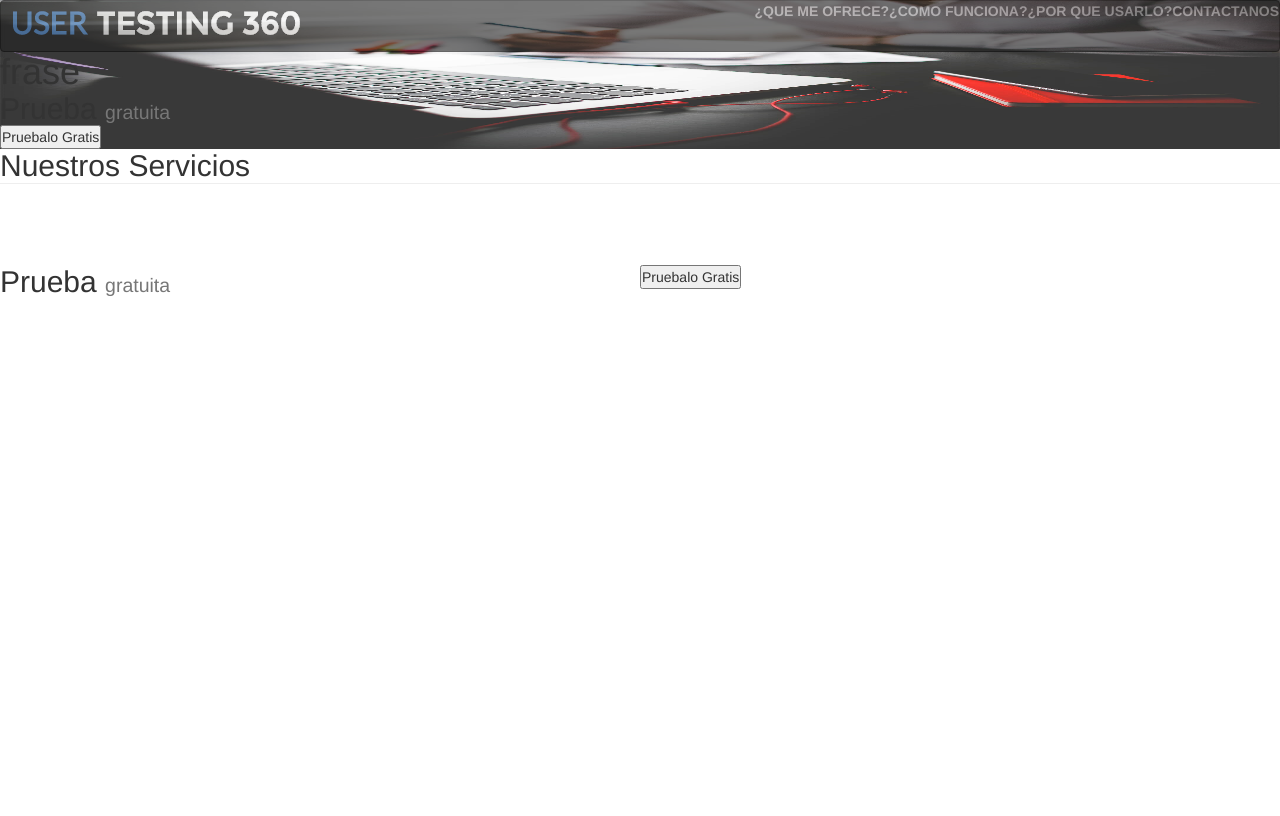
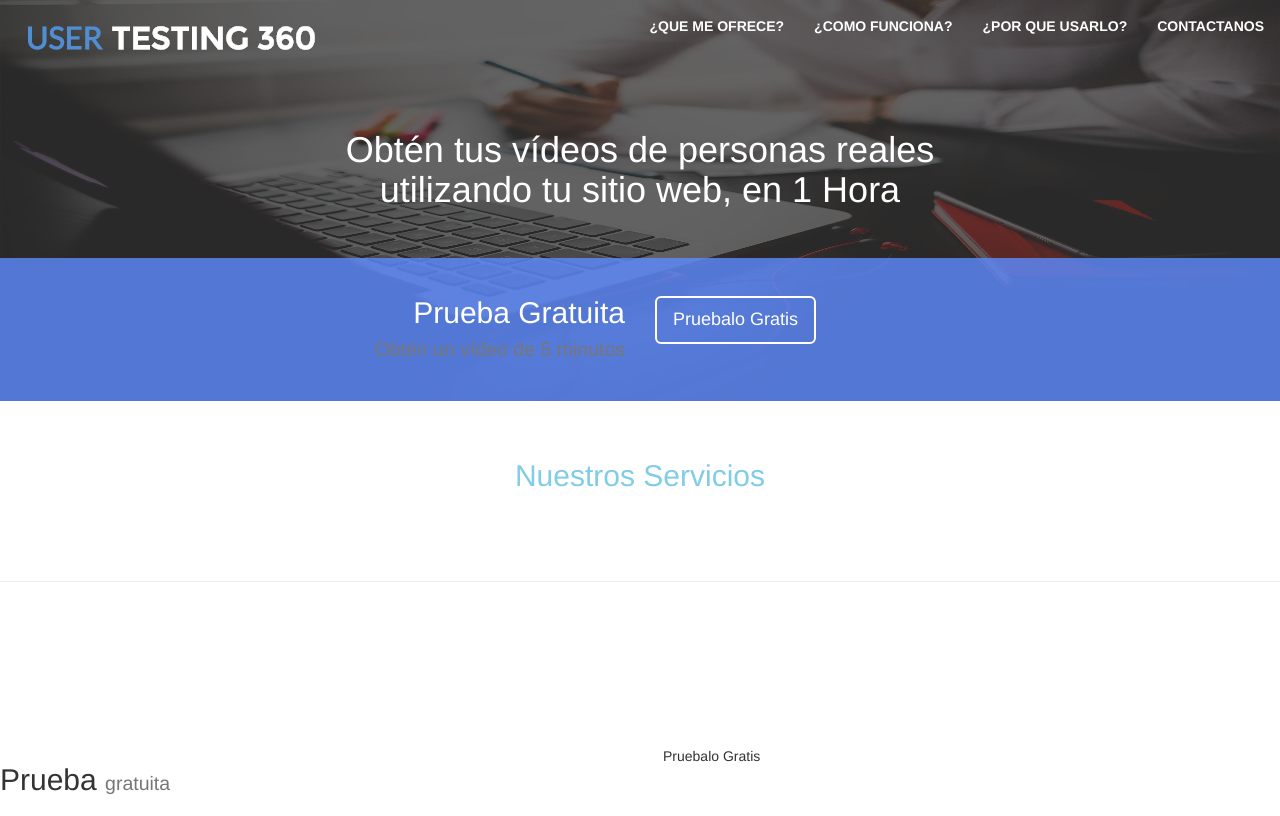
Before and after one commit to AlejandraEscobar3G/30_Bussines, a plain HTML site: page index.html in a window 1280 px wide. Drawn offline with Linux system fonts and the light colour scheme.

Commit message:
Header terminado

```diff
--- a/css/main.css
+++ b/css/main.css
@@ -1,16 +1,35 @@
-*{
-	padding: 0 !important;
-	margin: 0 !important;
-}
 		/*Header*/
 header{
 	background-image: url("../image/large.jpg");
 	background-size: 100% 100%;
 }
-nav.navbar-inverse{
-	opacity: 0.6;
+.pantalla-oscura{
+	background-color: rgba(36, 35, 35, 0.7);
+}
+.pantalla-azul{
+	background-color: rgba(94, 139, 255, 0.8);
+}
+.icon-bar{
+	border: 1px solid white;
+}
+button{
+	background-color: transparent;
+	border: 2px solid white !important;
+}
+.h2{
+	margin: 0;
 }
 		/*Textos*/
 .text-white{
 	color: white;
 }
+.text-aqua{
+	color: #81CCE6;
+}
+		/*Margenes*/
+.pd{
+	padding: 0%;
+}
+.pd-3{
+	padding: 3%;
+}
--- a/index.html
+++ b/index.html
@@ -17,10 +17,11 @@
 	    <![endif]-->
 	</head>
 	<body>
-		<div class="container-fluid">
+		<div class="container-fluid pd">
 			<header>
+				<div class="pantalla-oscura">
 					<div class="row">
-					<nav class="navbar navbar-inverse">
+						<nav class="navbar">
 							<div class="col-xs-12">
 								<div class="navbar-header">
 							      <button type="button" class="navbar-toggle" data-toggle="collapse" data-target="#navegador">
@@ -33,8 +34,8 @@
 							      </a>
 							    </div>
 							    <div class="collapse navbar-collapse" id="navegador">
-						      <ul class="nav navbar-nav navbar-right ppd">
-						        <li><a class="text-white" href="#com"><b>¿QUE ME OFRECE?</b></a></li>
+							      <ul class="nav navbar-nav navbar-right pd">
+							        <li><a  class="text-white" href="#com"><b>¿QUE ME OFRECE?</b></a></li>
 							        <li><a class="text-white" href="#obs"><b>¿COMO FUNCIONA?</b></a></li>
 							        <li><a class="text-white" href="#mejora"><b>¿POR QUE USARLO?</b></a></li>
 							        <li><a class="text-white" href="#squad"><b>CONTACTANOS</b></a></li>
@@ -43,22 +44,26 @@
 							</div>
 						</nav>
 					</div>
+
 					<div class="row">
 						<div class="col-xs-12">
-						<h1>frase</h1>
+							<h1 class="text-white text-center pd-3">Obtén tus vídeos de personas reales <br>utilizando tu sitio web, en 1 Hora</h1>
 						</div>
 					</div>
-				<div class="row">
-					<div class="col-xs-12">
-						<h2>Prueba <small>gratuita</small></h2>
-						<button>Pruebalo Gratis</button>
+					<div class="row pantalla-azul pd-3">
+							<div class="col-xs-6 text-right">
+								<h2 class="h2 text-white">Prueba Gratuita <br><small>Obtén un vídeo de 5 minutos</small></h2>
+							</div>
+							<div class="col-xs-6">
+								<button class="btn btn-lg text-white">Pruebalo Gratis</button>
+							</div>
 					</div>
 				</div>
 			</header>
 			<section> <!-- Nuestros Servicios -->
 				<div class="row">
 					<div class="col-xs-12">
-						<h2>Nuestros Servicios</h2>
+						<h2 class="text-aqua text-center pd-3">Nuestros Servicios</h2>
 					</div>
 				</div>
 				<div class="row">
@@ -141,7 +146,6 @@
 		</div>
 		<!-- Incluir todos tus scripts apartir de este punto -->
 	    <!-- jQuery (necesario para que funcionen los componentes de Bootstrap) -->
-	    <script src="js/jquery-1.11.3.min"></script>
 	    <script src="js/jquery.js"></script>
 	    <script src="js/jquery.easing.min.js"></script>
 	    <script src="js/menu-scroll.js"></script>
```
Also changed, not shown: trello/commit-3.png (added), trello/header.png (added). Lines whose indentation alone changed are shown as unchanged.
